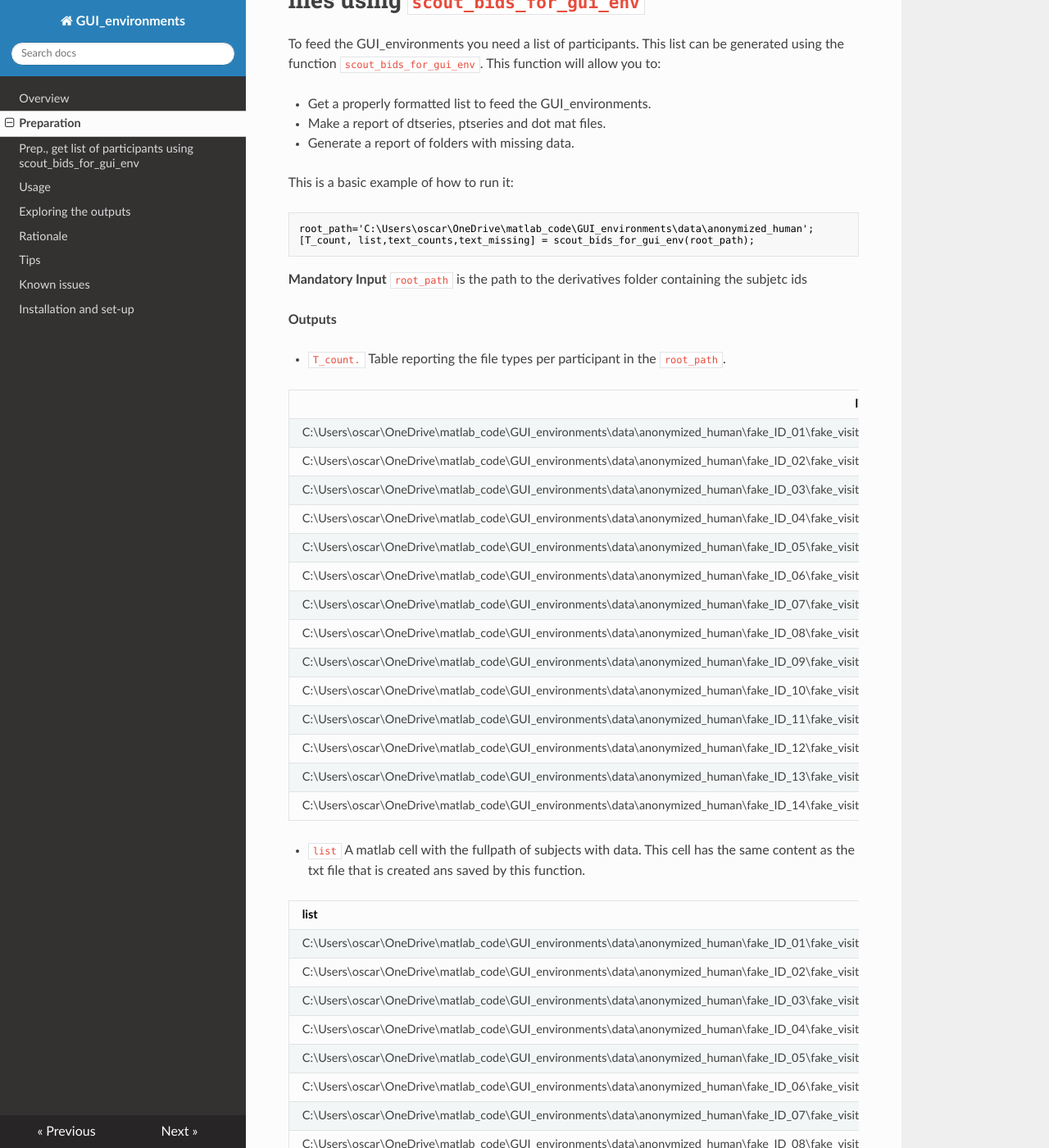
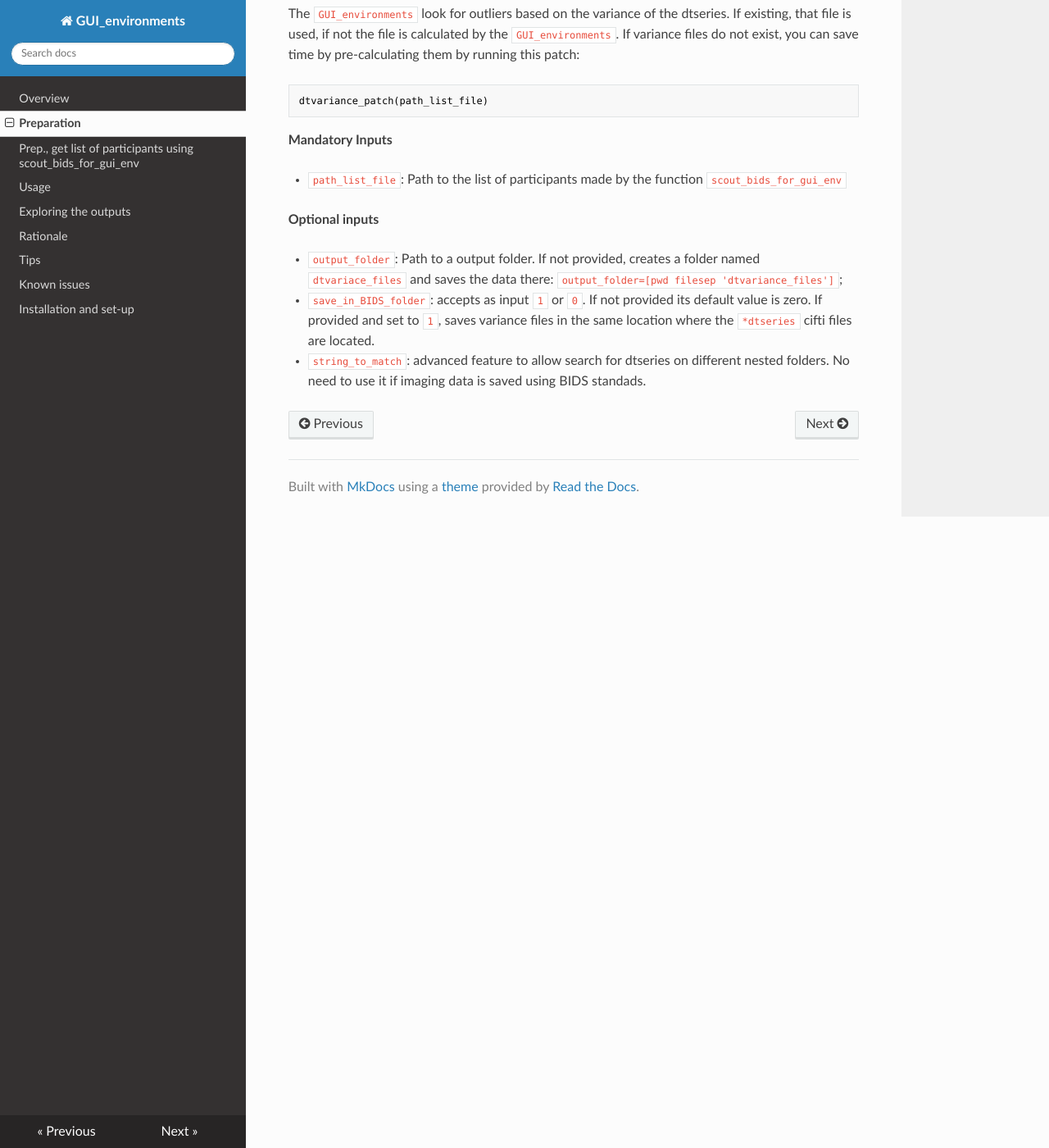
Before and after one commit to omiranda/GUI_environments_documentation, an MkDocs documentation site: the page built from docs/prep.md, in a window 1280 px wide and 1400 px high, scrolled down 1678 px. Shown: the whole window at 82% size. Built offline with MkDocs 1.6.1, drawn with Linux system fonts in a browser that asks for light colours; nearby versions of some CDN libraries; old or Windows-style settings are respelled for this version of MkDocs; some of the changed text lies outside the part shown.

Commit message:
Update prep.md

````diff
--- a/docs/prep.md
+++ b/docs/prep.md
@@ -81,84 +81,6 @@ The following block shows the folders with processed data within each path
 |   |   |   +--- fake_ID_02_fake_visit_1_task-rest_run-4_motion.tsv
 +-
 ```
-#  Get list of participants, explore folders and count files using `scout_bids_for_gui_env`
-
-To feed the GUI_environments you need a list of participants. This list can be generated using the function `scout_bids_for_gui_env`. This function will allow you to:
-
-- Get a properly formatted list to feed the GUI_environments.
-- Make a report of dtseries, ptseries and dot mat files.
-- Generate a report of folders with missing data.
-
-This is a basic example of how to run it:
-
-```matlab
-root_path='C:\Users\oscar\OneDrive\matlab_code\GUI_environments\data\anonymized_human';
-[T_count, list,text_counts,text_missing] = scout_bids_for_gui_env(root_path);
-```
-
-**Mandatory Input**
-`root_path` is the path to the derivatives folder containing the subjetc ids
-
-**Outputs**
-
-- `T_count.` Table reporting the file types per participant in the `root_path`.
-
-| list_func | rest_star_mat | rest_bold_dtseries_nii_ |
-| --- :| --- :| --- :|
-| C:\Users\oscar\OneDrive\matlab_code\GUI_environments\data\anonymized_human\fake_ID_01\fake_visit_1\func | 1 | 1 |
-| C:\Users\oscar\OneDrive\matlab_code\GUI_environments\data\anonymized_human\fake_ID_02\fake_visit_1\func | 1 | 1 |
-| C:\Users\oscar\OneDrive\matlab_code\GUI_environments\data\anonymized_human\fake_ID_03\fake_visit_1\func | 1 | 1 |
-| C:\Users\oscar\OneDrive\matlab_code\GUI_environments\data\anonymized_human\fake_ID_04\fake_visit_1\func | 1 | 1 |
-| C:\Users\oscar\OneDrive\matlab_code\GUI_environments\data\anonymized_human\fake_ID_05\fake_visit_1\func | 1 | 1 |
-| C:\Users\oscar\OneDrive\matlab_code\GUI_environments\data\anonymized_human\fake_ID_06\fake_visit_1\func | 1 | 1 |
-| C:\Users\oscar\OneDrive\matlab_code\GUI_environments\data\anonymized_human\fake_ID_07\fake_visit_1\func | 1 | 1 |
-| C:\Users\oscar\OneDrive\matlab_code\GUI_environments\data\anonymized_human\fake_ID_08\fake_visit_1\func | 1 | 1 |
-| C:\Users\oscar\OneDrive\matlab_code\GUI_environments\data\anonymized_human\fake_ID_09\fake_visit_1\func | 1 | 1 |
-| C:\Users\oscar\OneDrive\matlab_code\GUI_environments\data\anonymized_human\fake_ID_10\fake_visit_1\func | 1 | 1 |
-| C:\Users\oscar\OneDrive\matlab_code\GUI_environments\data\anonymized_human\fake_ID_11\fake_visit_1\func | 1 | 1 |
-| C:\Users\oscar\OneDrive\matlab_code\GUI_environments\data\anonymized_human\fake_ID_12\fake_visit_1\func | 1 | 1 |
-| C:\Users\oscar\OneDrive\matlab_code\GUI_environments\data\anonymized_human\fake_ID_13\fake_visit_1\func | 1 | 1 |
-| C:\Users\oscar\OneDrive\matlab_code\GUI_environments\data\anonymized_human\fake_ID_14\fake_visit_1\func | 1 | 1 |
-
-- `list` A matlab cell with the fullpath of subjects with data. This cell has the same content as the txt file that is created ans saved by this function.
-
-| list |
-| :--- |
-| C:\Users\oscar\OneDrive\matlab_code\GUI_environments\data\anonymized_human\fake_ID_01\fake_visit_1 |
-| C:\Users\oscar\OneDrive\matlab_code\GUI_environments\data\anonymized_human\fake_ID_02\fake_visit_1 |
-| C:\Users\oscar\OneDrive\matlab_code\GUI_environments\data\anonymized_human\fake_ID_03\fake_visit_1 |
-| C:\Users\oscar\OneDrive\matlab_code\GUI_environments\data\anonymized_human\fake_ID_04\fake_visit_1 |
-| C:\Users\oscar\OneDrive\matlab_code\GUI_environments\data\anonymized_human\fake_ID_05\fake_visit_1 |
-| C:\Users\oscar\OneDrive\matlab_code\GUI_environments\data\anonymized_human\fake_ID_06\fake_visit_1 |
-| C:\Users\oscar\OneDrive\matlab_code\GUI_environments\data\anonymized_human\fake_ID_07\fake_visit_1 |
-| C:\Users\oscar\OneDrive\matlab_code\GUI_environments\data\anonymized_human\fake_ID_08\fake_visit_1 |
-| C:\Users\oscar\OneDrive\matlab_code\GUI_environments\data\anonymized_human\fake_ID_09\fake_visit_1 |
-| C:\Users\oscar\OneDrive\matlab_code\GUI_environments\data\anonymized_human\fake_ID_10\fake_visit_1 |
-| C:\Users\oscar\OneDrive\matlab_code\GUI_environments\data\anonymized_human\fake_ID_11\fake_visit_1 |
-| C:\Users\oscar\OneDrive\matlab_code\GUI_environments\data\anonymized_human\fake_ID_12\fake_visit_1 |
-| C:\Users\oscar\OneDrive\matlab_code\GUI_environments\data\anonymized_human\fake_ID_13\fake_visit_1 |
-| C:\Users\oscar\OneDrive\matlab_code\GUI_environments\data\anonymized_human\fake_ID_14\fake_visit_1 |
-
-- `text_counts`. Cell array showing a summary count of file *per* type/extension.
-
-| text_counts |
-| :---|
-| N func = 14 |
-| N *rest*.mat = 14 |
-| N *rest*bold*dtseries.nii* = 14 |
-
-- `text_missing`. Cell array showing a summary count of missing files *per* type/extension.
-
-| text_missing |
-| :---|
-| N folders with missing *rest*.mat data = 0 |
-| N folders with missing *rest*bold*dtseries.nii* data = 0 |
-
-- txt file. It also save a txt file indicating the number of participants with data to calculate connectivity matrices. The default name has a s preffix `list_N_`, followed by the actual count. In this example the file name is `list_N_14.txt`.
-
-
-
-
 
 # Pre-calculate variance file for all the subjects
 
````
